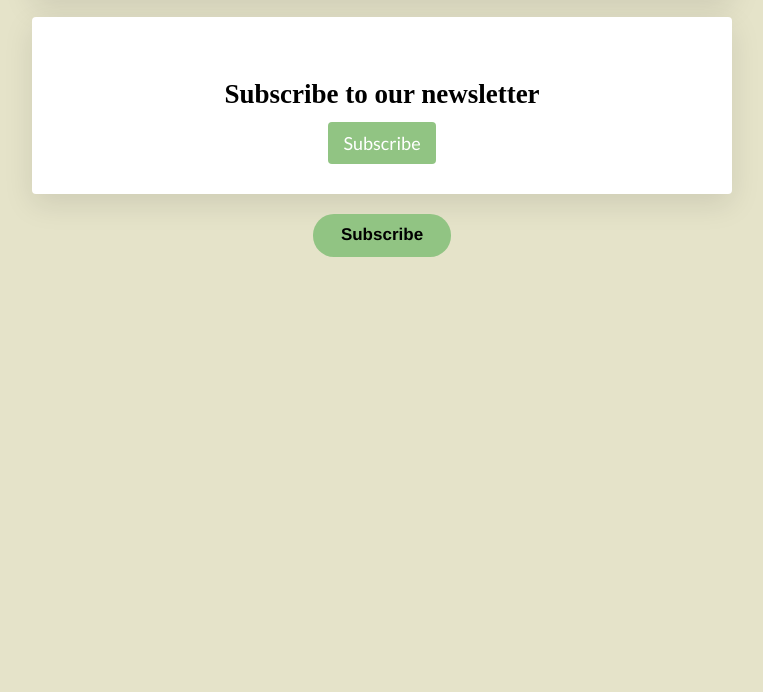
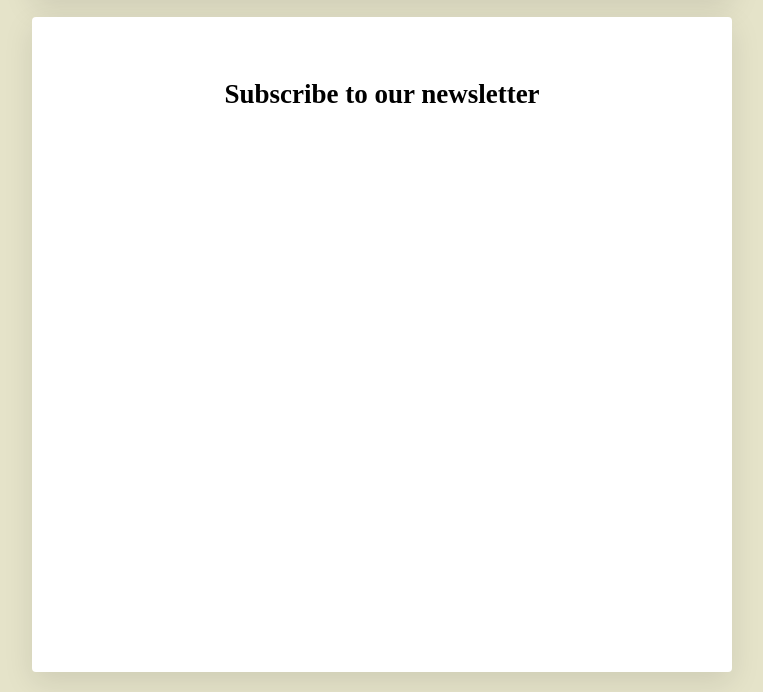
Before and after one commit to hippolyte3/Thriftshop, a plain HTML site: page index.html in a window 1280 px wide. Shown: the part 1951-2643 px from the top of the page, without its empty margins (258-1021 px from the left). Before the commit the page ends 2208 px from the top, so only its background shows below. Drawn offline with Linux system fonts and the light colour scheme; a script that the page names is missing.

Commit message:
Update index.html

```diff
--- a/index.html
+++ b/index.html
@@ -61,9 +61,8 @@
 		</div>
 		<div class="card-white">
 			<h2>Subscribe to our newsletter</h2>
-			<a href="https://e62ktpp65fl.typeform.com/to/nZT5IMDH" class="btn-light" target="_blank"> Subscribe</a>
+			<div data-tf-widget="nZT5IMDH" data-tf-hide-headers data-tf-iframe-props="title=Newsletter" data-tf-medium="snippet" style="width:100%;height:500px;"></div><script src="//embed.typeform.com/next/embed.js"></script>
 		</div>
-		<button data-tf-popup="nZT5IMDH" data-tf-size="70" data-tf-iframe-props="title=Newsletter" data-tf-medium="snippet" style="all:unset;font-family:Helvetica,Arial,sans-serif;display:inline-block;max-width:100%;white-space:nowrap;overflow:hidden;text-overflow:ellipsis;background-color:#91C483;color:#000000;font-size:17px;border-radius:21px;padding:0 28px;font-weight:bold;height:42.5px;cursor:pointer;line-height:42.5px;text-align:center;margin:0;text-decoration:none;">Subscribe</button><script src="//embed.typeform.com/next/embed.js"></script>
 	</div>
 
 </body>
```
